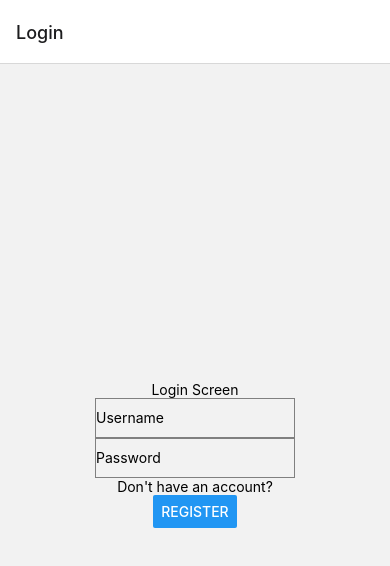
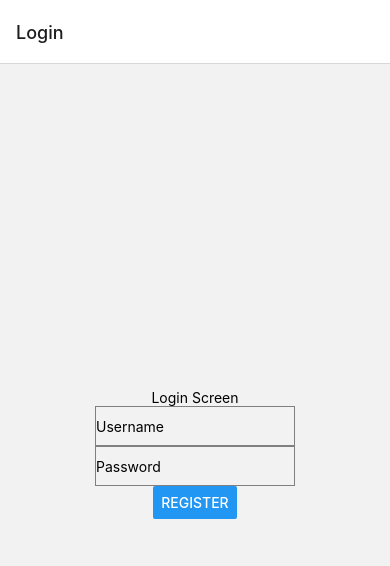
Before and after one commit to ronaldokwan/Social-Media-Mobile, a React Native app in the folder react-native/: screen /Login in a window 390 px wide. Shown: the top 566 px of the page. Built offline with nearby package versions, Linux system fonts and the light colour scheme.

Commit message:
Remove unnecessary text in Login screen

```diff
--- a/react-native/screens/Login.js
+++ b/react-native/screens/Login.js
@@ -58,7 +58,6 @@ export default function Login({ navigation }) {
         disabled={loading}
         loading={loading}
       /> */}
-      <Text>Don't have an account?</Text>
       <Button
         title="Register"
         onPress={() => {
```
